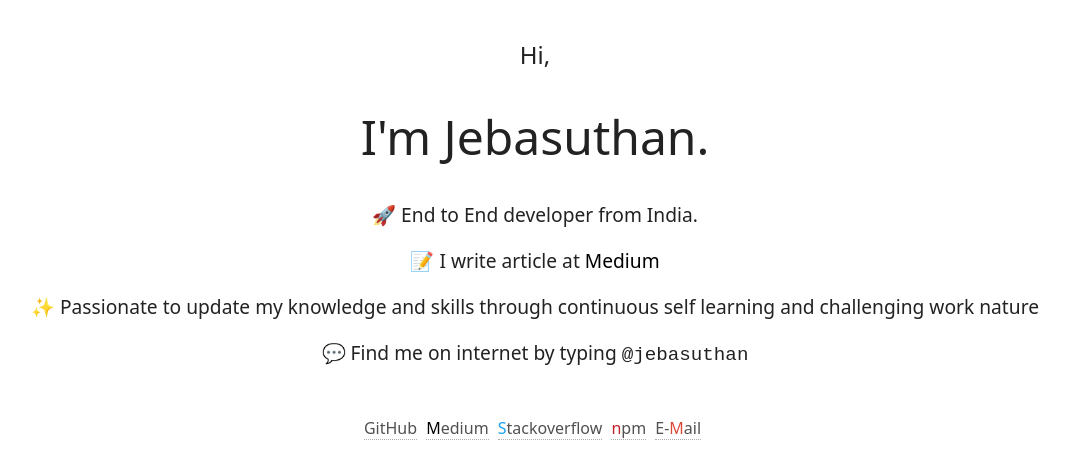
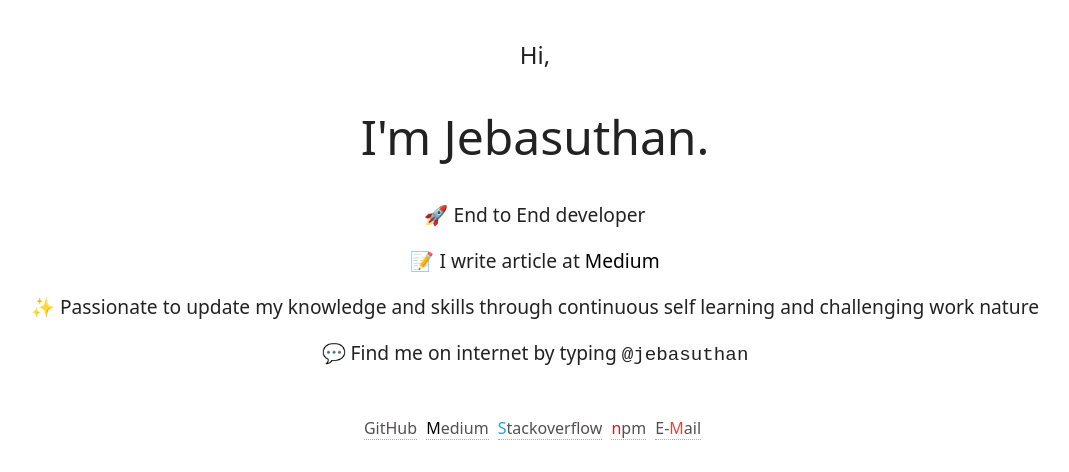
Before and after one commit to Jebasuthan/jebasuthan.github.io, a plain HTML site: page index.html in a window 1280 px wide. Shown: the whole page, without its empty margins (105-1174 px from the left). Drawn offline with Linux system fonts and the light colour scheme.

Commit message:
Profile correction

```diff
--- a/index.html
+++ b/index.html
@@ -94,7 +94,7 @@
       <h1>I'm Jebasuthan.</h1>
     </header>
     <main class="main" role="main">
-      <p><g-emoji class="g-emoji" alias="rocket" fallback-src="https://github.githubassets.com/images/icons/emoji/unicode/1f680.png">🚀</g-emoji> End to End developer from India.</p>
+      <p><g-emoji class="g-emoji" alias="rocket" fallback-src="https://github.githubassets.com/images/icons/emoji/unicode/1f680.png">🚀</g-emoji> End to End developer</p>
       <p><g-emoji class="g-emoji" alias="memo" fallback-src="https://github.githubassets.com/images/icons/emoji/unicode/1f4dd.png">📝</g-emoji> I write article at <a href="https://medium.com/@jebasuthan">Medium</a></p>
       <p><g-emoji class="g-emoji" alias="sparkles" fallback-src="https://github.githubassets.com/images/icons/emoji/unicode/2728.png">✨</g-emoji> Passionate to update my knowledge and skills through continuous self learning and challenging work nature</p>
       <p><g-emoji class="g-emoji" alias="speech_balloon" fallback-src="https://github.githubassets.com/images/icons/emoji/unicode/1f4ac.png">💬</g-emoji> Find me on internet by typing <code>@jebasuthan</code></p>
```
